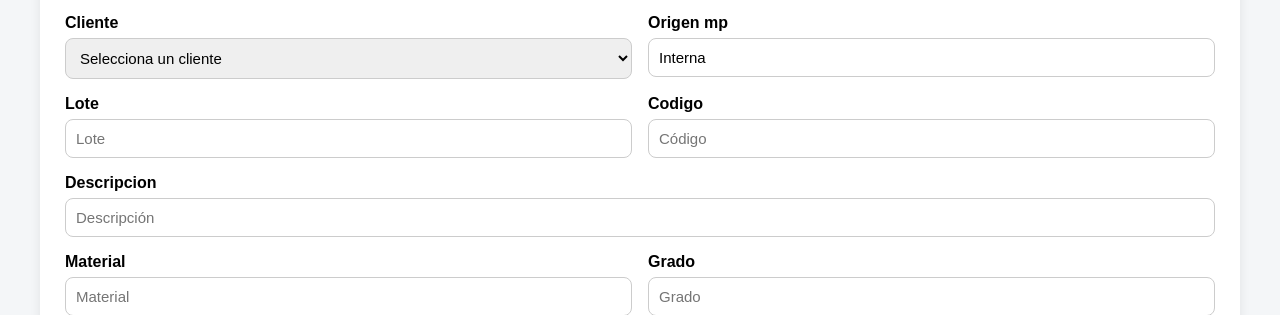
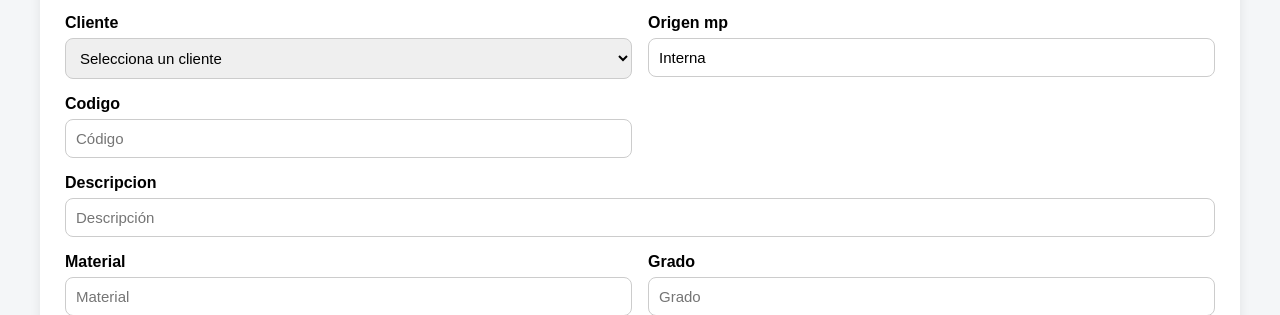
Before and after one commit to maxalejandro31-web/sistema_produccion, a Django app: page /captura-mp/ in a window 1280 px wide. Shown: the part 365-680 px from the top of the page. Run offline with Django 5.2, Linux system fonts and the light colour scheme; a user stored in the database is signed in; data comes from the database, SQL or seed files in the repository; data that the repository does not hold is empty.

Commit message:
Quitar campo lote del formulario de captura MP
Co-Authored-By: Claude Sonnet 4.6 <noreply@anthropic.com>

```diff
--- a/inventario/forms.py
+++ b/inventario/forms.py
@@ -27,7 +27,6 @@ class MateriaPrimaForm(forms.ModelForm):
             'tipo_mp',
             'cliente',
             'origen_mp',
-            'lote',
             'codigo',
             'descripcion',
             'material',
--- a/inventario/templates/inventario/captura_mp.html
+++ b/inventario/templates/inventario/captura_mp.html
@@ -186,12 +186,6 @@
                 <label for="{{ form.origen_mp.id_for_label }}">{{ form.origen_mp.label }}</label>
                 {{ form.origen_mp }}
                 {% if form.origen_mp.errors %}<small class="error-texto">{{ form.origen_mp.errors }}</small>{% endif %}
-            </div>
-
-            <div class="campo">
-                <label for="{{ form.lote.id_for_label }}">{{ form.lote.label }}</label>
-                {{ form.lote }}
-                {% if form.lote.errors %}<small class="error-texto">{{ form.lote.errors }}</small>{% endif %}
             </div>
 
             <div class="campo">
```
